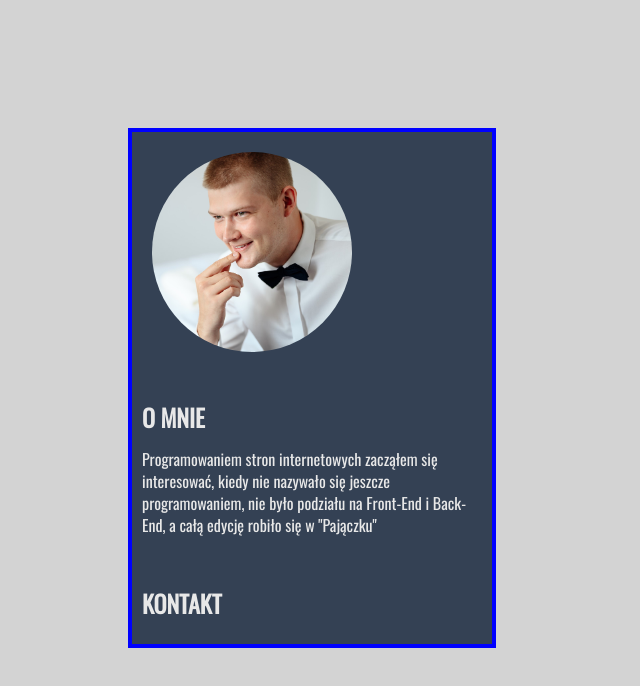
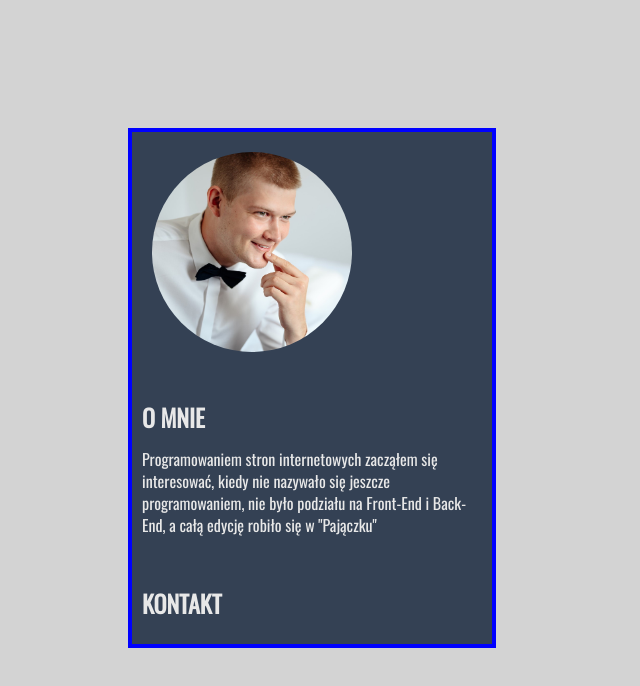
Before and after one commit to 7rafal/7rafal.github.io, a plain HTML site: page index.html in a window 1280 px wide. Shown: the whole page, without its empty margins (0-640 px from the left). Drawn offline with nearby package versions, Linux system fonts and the light colour scheme.

Commit message:
Update index.html

```diff
--- a/index.html
+++ b/index.html
@@ -15,7 +15,7 @@
     <div class="left">
       <!-- zdjecie profilowe -->
       <div class="photo">
-        <img src="images\profile.jpg" class="profilePicture" alt="profilowe" width="200" height="200">
+        <img src="images\profile_flip.jpg" class="profilePicture" alt="profilowe" width="200" height="200">
       </div>
       <!-- bio -->
       <div class="bio">
```
